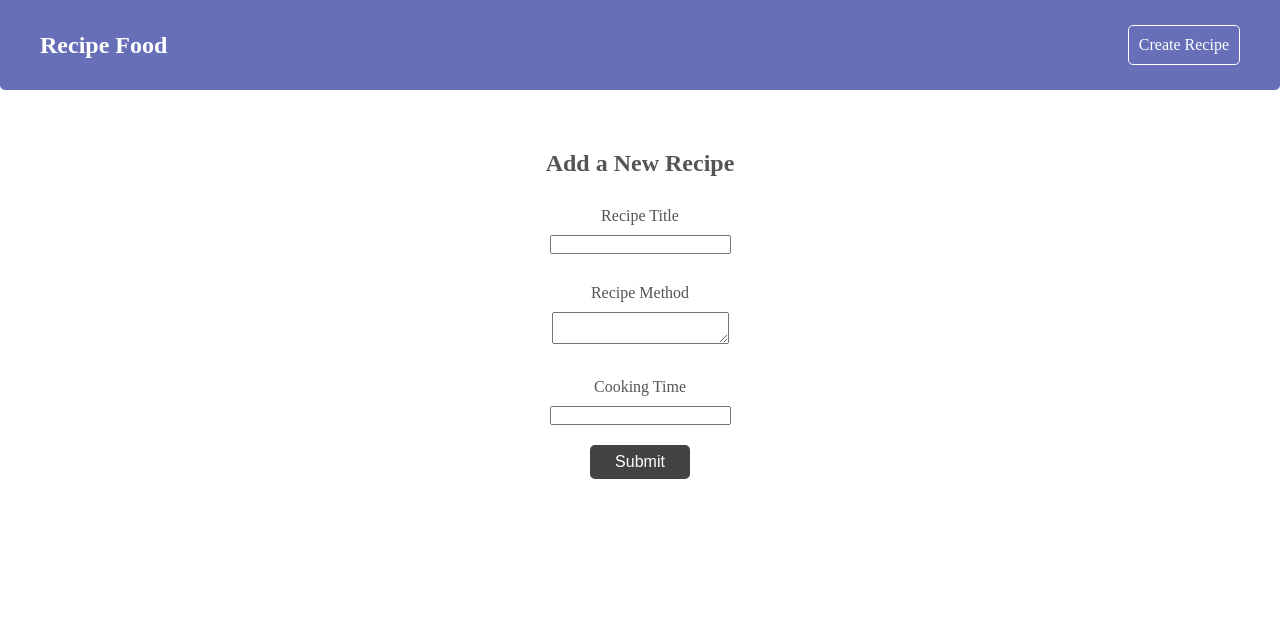
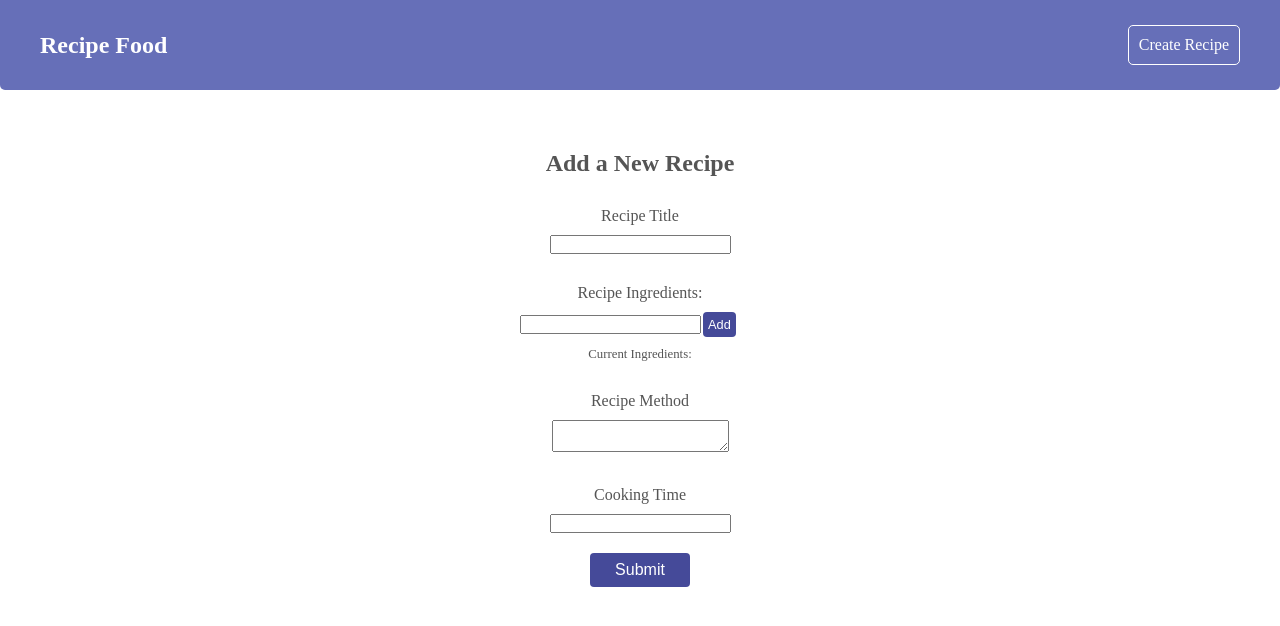
Before and after one commit to bayatalireza/foodlist, a React (Create React App) app: page /create in a window 1280 px wide. Shown: the top 626 px of the page. Built offline with nearby package versions, Linux system fonts and the light colour scheme.

Commit message:
complete the form in create.js and added css

```diff
--- a/src/pages/create/Create.css
+++ b/src/pages/create/Create.css
@@ -1,28 +1,46 @@
+
 .create {
     color: #555;
     max-width: 480px;
     margin: 60px auto;
-}
-
-.create label span {
+  }
+  .create label span {
     display: block;
     margin: 30px 0 10px;
-}
-
-.create p {
+  }
+  .create p {
     margin-top: 10px;
-    font-size: 0.8rem;
-}
-
-.create button {
+    font-size: 0.8em;
+  }
+  .create .btn {
     display: block;
     width: 100px;
-    font-size: 1rem;
+    font-size: 1em;
     color: #fff;
     padding: 8px 20px;
-    background-color: #434244;
     border: 0;
-    border-radius: 5px;
+    border-radius: 4px;
+    background-color: #454a99;
     cursor: pointer;
+    text-decoration: none;
     margin: 20px auto;
-}
+  }
+
+
+  .ingredients {
+    display: flex;
+    align-items: center;
+    margin-left: 25%;
+  }
+
+  .ingredients button {
+      margin: 0 auto 0 2px;
+      padding: 5px;
+      font-size: 0.8rem;
+      border: 0;
+      border-radius: 4px;
+      background-color: #454a99;
+      cursor: pointer;
+      text-decoration: none;
+      color: #fff;
+  }
--- a/src/pages/create/Create.js
+++ b/src/pages/create/Create.js
@@ -4,11 +4,21 @@ import "./Create.css";
 export default function Create() {
   const [title, setTitle] = useState("");
   const [method, setMethod] = useState("");
-  const [cookingTime, setCookingTime] = useState('');
+  const [cookingTime, setCookingTime] = useState("");
+  const [newIngredient, setNewIngredient] = useState("");
+  const [ingredients, setIngredients] = useState([]);
 
   const handleSubmit = (e) => {
-    e.preventDefault()
-    console.log(title, cookingTime,method);
+    e.preventDefault();
+    console.log(title, cookingTime, method, ingredients);
+  };
+
+  const handleAdd = (e) => {
+    e.preventDefault();
+    if (newIngredient && !ingredients.includes(newIngredient)) {
+      setIngredients((prevIngredients) => [...prevIngredients, newIngredient]);
+    }
+    setNewIngredient("");
   };
 
   return (
@@ -24,6 +34,25 @@ export default function Create() {
             required
           />
         </label>
+
+        <label>
+          <span>Recipe Ingredients:</span>
+          <div className="ingredients">
+            <input
+              type="text"
+              onChange={(e) => setNewIngredient(e.target.value)}
+              value={newIngredient}
+            />
+            <button  onClick={handleAdd}>Add</button>
+          </div>
+        </label>
+        <p>
+          Current Ingredients:{" "}
+          {ingredients.map((event) => (
+            <em key={event}>{event}, </em>
+          ))}
+        </p>
+
         <label>
           <span>Recipe Method</span>
           <textarea
@@ -41,9 +70,7 @@ export default function Create() {
             required
           />
         </label>
-        <button className="btn">
-          Submit
-        </button>
+        <button className="btn">Submit</button>
       </form>
     </div>
   );
```
